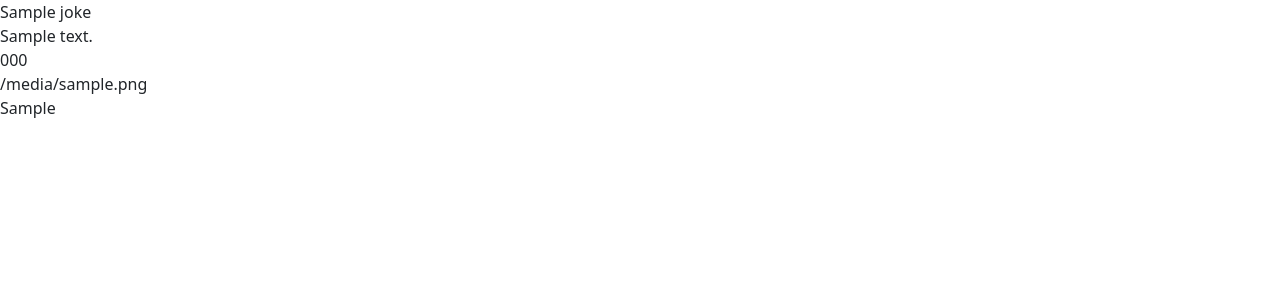
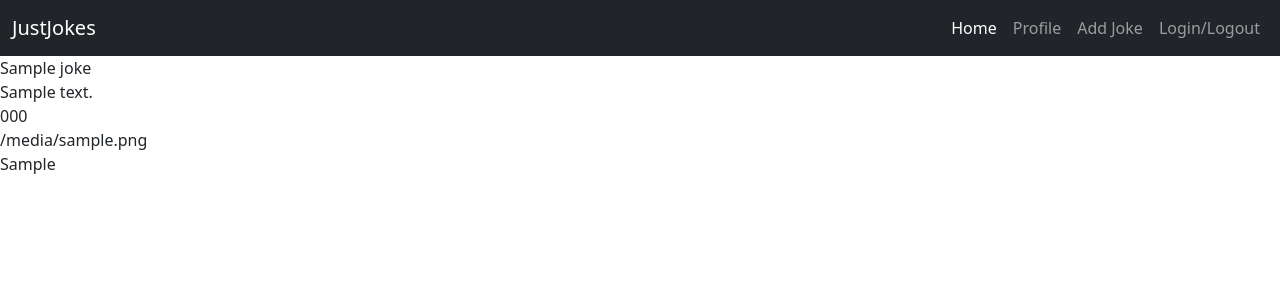
Before and after one commit to DarraghReid/just_jokes, a Flask app: page / in a window 1280 px wide. Shown: the top 300 px of the page. Run offline with Flask 2, Linux system fonts and the light colour scheme; a database or web service that is not in the repository returns one stand-in record (values such as "Sample title"); some libraries are stand-ins or nearby versions.

Commit message:
add navbar

```diff
--- a/app.py
+++ b/app.py
@@ -26,7 +26,8 @@ mongo = PyMongo(app)
 
 
 # decorator with route to get_jokes() function
-# it will redirect to this function when attached to a url
+# it will redirect to/call this function when attached to a url
+# this function renders jokes.html?
 @app.route("/")
 @app.route("/get_jokes")
 def get_jokes():
--- a/templates/base.html
+++ b/templates/base.html
@@ -12,6 +12,37 @@
     <title>JustJokes</title>
 </head>
 <body>
+    <header id="home">
+    <!-- navbar - Bootstrap -->
+        <nav class="navbar navbar-expand-sm navbar-dark bg-dark">
+            <div class="container-fluid">
+    <!-- logo -->
+                <a class="navbar-brand" href="{{ url_for('get_jokes') }}">JustJokes</a>
+    <!-- mobile-dropdown-toggle -->
+                <button class="navbar-toggler ms-auto" type="button" data-bs-toggle="collapse" data-bs-target="#mobileDropdown" aria-controls="mobileDropdown" aria-expanded="false" aria-label="Toggle navigation">
+                    <i class="fas fa-bars"></i>
+                </button>
+    <!-- menu-items -->
+                <div class="collapse navbar-collapse" id="mobileDropdown">
+                    <ul class="navbar-nav ms-auto mb-2 mb-lg-0 text-end">
+                        <li class="nav-item">
+                            <a class="nav-link active" aria-current="page" href="{{ url_for('get_jokes') }}">Home</a>
+                        </li>
+                        <li class="nav-item">
+                            <a class="nav-link" href="#">Profile</a>
+                        </li>
+                        <li class="nav-item">
+                            <a class="nav-link" href="#">Add Joke</a>
+                        </li>
+                        <li class="nav-item">
+                            <a class="nav-link" href="#">Login/Logout</a>
+                        </li>
+                    </ul>
+                </div>
+            </div>
+        </nav>
+    </header>
+
     {% block content %}
     {% endblock %}
 
```
